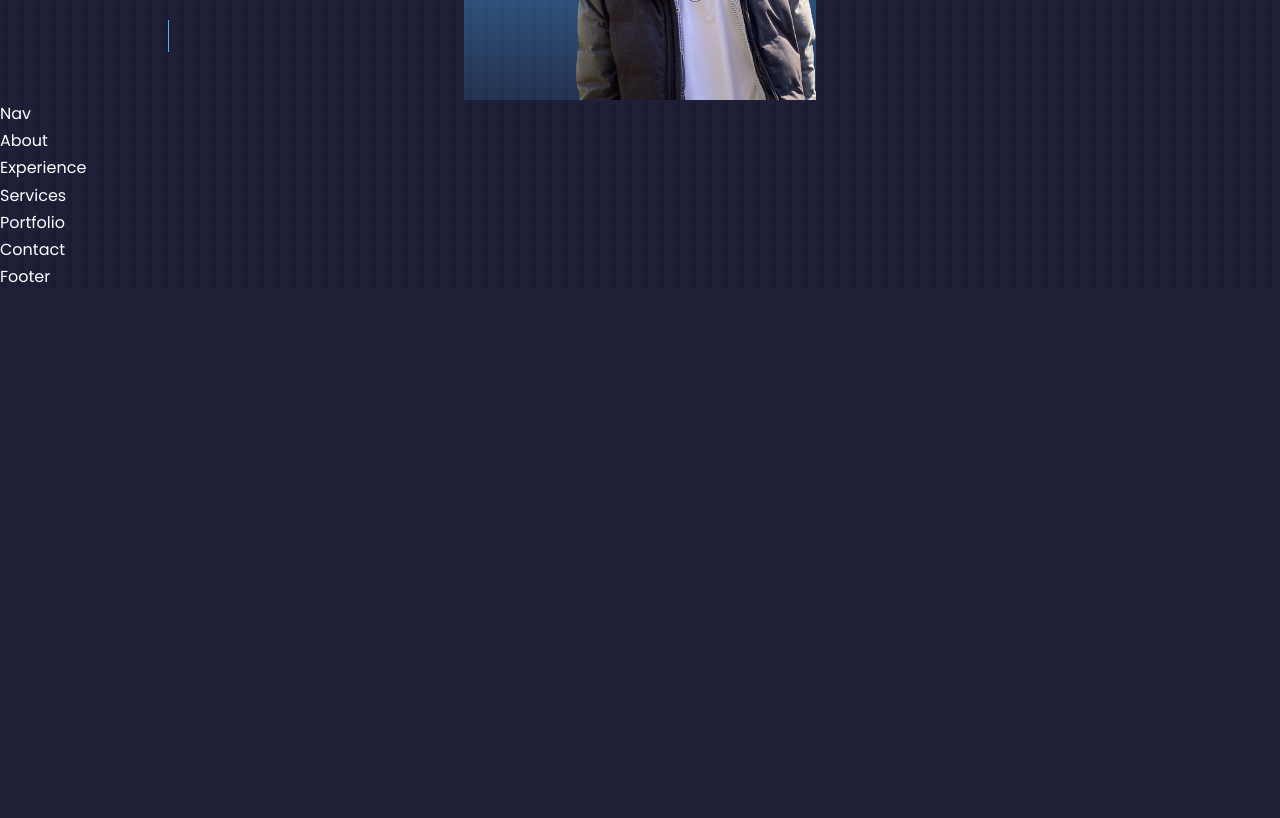
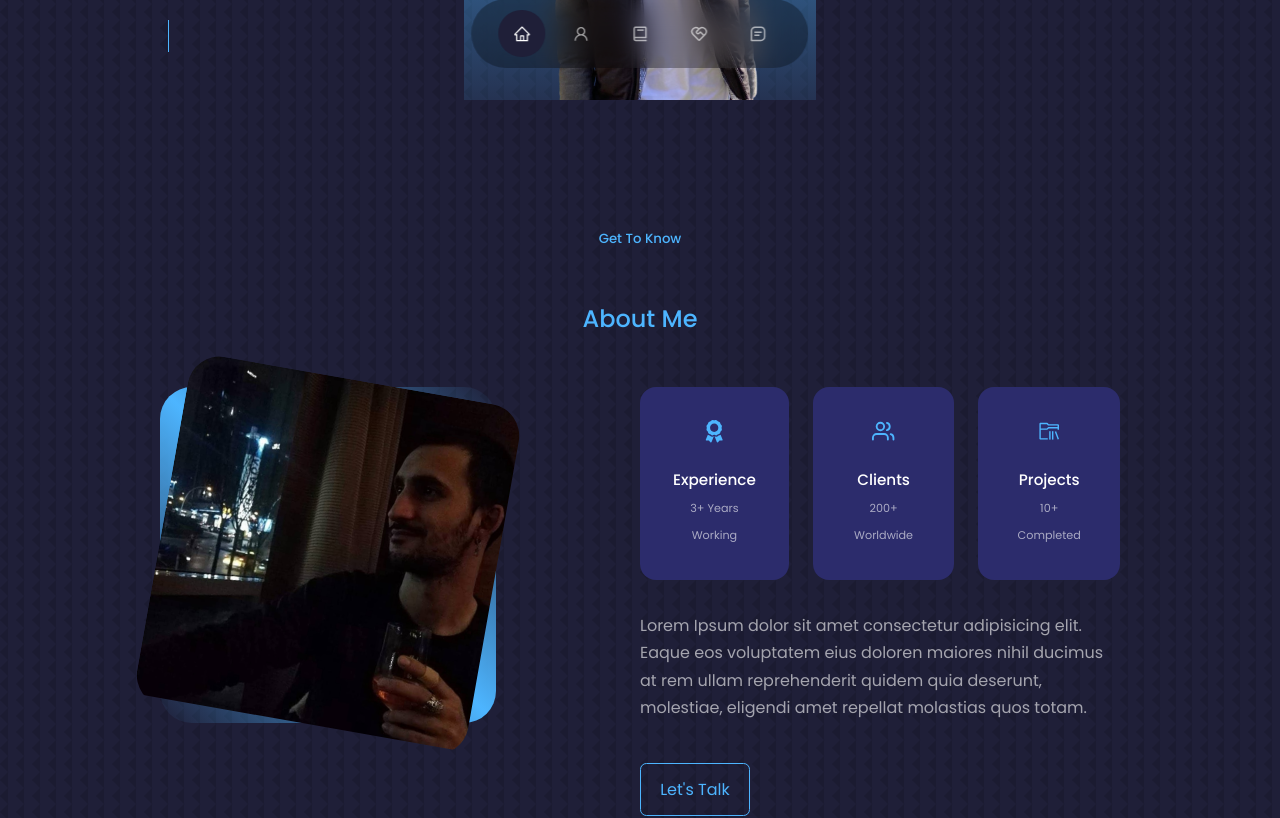
Before and after one commit to mrtksknn/mert-portfolio, a React (Create React App) app: page / in a window 1280 px wide. Shown: the part 700-1518 px from the top of the page. Before the commit the page ends 990 px from the top, so only its background shows below. Built offline with nearby package versions, Linux system fonts and the light colour scheme.

Commit message:
created and done nav and about section

```diff
--- a/src/components/about/About.js
+++ b/src/components/about/About.js
@@ -1,9 +1,55 @@
+/* eslint-disable jsx-a11y/img-redundant-alt */
 import React from 'react';
 import './about.css';
+import ME from '../../assets/meAbout.jpg';
+import {FaAward} from 'react-icons/fa';
+import {FiUsers} from 'react-icons/fi';
+import {VscFolderLibrary} from 'react-icons/vsc';
 
 const About = () => {
   return (
-    <div>About</div>
+    <section id='about'>
+      <h5>Get To Know</h5>
+      <h2>About Me</h2>
+
+      <div className='container about__container'>
+        <div className='about__me'>
+          <div className='about__me-image'>
+            <img alt="About-Image" src={ME} />
+          </div>
+        </div>
+
+        <div className='about__content'>
+        <div className='about__cards'>
+          <article className='about__card'>
+            <FaAward className='about__icon' />
+            <h5>Experience</h5>
+            <small>3+ Years Working</small>
+          </article>
+
+          <article className='about__card'>
+            <FiUsers className='about__icon' />
+            <h5>Clients</h5>
+            <small>200+ Worldwide</small>
+          </article>
+
+          <article className='about__card'>
+            <VscFolderLibrary className='about__icon' />
+            <h5>Projects</h5>
+            <small>10+ Completed</small>
+          </article>
+        </div>
+
+        <p>
+          Lorem Ipsum dolor sit amet consectetur adipisicing elit. Eaque eos voluptatem eius doloren
+          maiores nihil ducimus at rem ullam reprehenderit quidem quia deserunt, molestiae, eligendi
+          amet repellat molastias quos totam.
+        </p>
+
+        <a href="#contact" className='btn btn-primary'>Let's Talk</a>
+        </div>
+      </div>
+    </section>
   )
 }
 
--- a/src/components/about/about.css
+++ b/src/components/about/about.css
@@ -0,0 +1,118 @@
+#about {
+   display: flex;
+   flex-direction: column;
+   align-items: center;
+}
+
+.about__container {
+  display: grid;
+  grid-template-columns: 35% 50%;
+  gap: 15%;
+}
+
+.about__me {
+  width: 100%;
+  aspect-ratio: 1/1;
+  border-radius: 2rem;
+  background: linear-gradient(
+    45deg,
+    transparent,
+    var(--color-primary),
+    transparent
+  );
+  display: grid;
+  place-items: center;
+}
+
+.about__me-image {
+  border-radius: 2rem;
+  overflow: hidden;
+  transform: rotate(10deg);
+  transition: var(--transition);
+}
+
+.about__me-image > img {
+  width: 120%;
+}
+
+.about__me-image:hover {
+  transform: rotate(0);
+}
+
+.about__cards {
+  display: grid;
+  grid-template-columns: repeat(3, 1fr);
+  gap: 1.5rem;
+}
+
+.about__card {
+  background: var(--color-bg-variant);
+  border: 1px solid transparent;
+  border-radius: 1rem;
+  padding: 2rem;
+  text-align: center;
+}
+
+.about__card:hover {
+  background: transparent;
+  border-color: var(--color-primary-variant);
+  cursor: default;
+}
+
+.about__icon {
+  color: var(--color-primary);
+  font-size: 1.4rem;
+  margin-bottom: 1rem;
+}
+
+.about__card h5 {
+  font-size: 0.95rem;
+}
+
+.about__card small {
+  font-size: 0.7rem;
+  color: var(--color-light);
+}
+
+.about__content p {
+  margin: 2rem 0 2.6rem;
+  color: var(--color-light);
+}
+
+/* =========== MEDIA QUERIES (MEDIUM DEVICES) ============ */
+@media screen and (max-width: 1024px) {
+  .about__container {
+    grid-template-columns: 1fr;
+    gap: 0;
+  }
+
+  .about__me {
+    width: 50%;
+    margin: 2rem auto 4rem;
+  }
+
+  .about__content p {
+    margin: 1rem 0 1.5rem;
+  }
+}
+
+/* =========== MEDIA QUERIES (SMALL DEVICES) ============ */
+@media screen and (max-width: 600px) {
+  .about__me {
+    width: 65%;
+    margin: 0 auto 3rem;
+  }
+
+  .about__cards {
+    grid-template-columns: 1fr 1fr;
+    gap: 1rem;;
+  }
+
+  .about__content {
+    text-align: center;
+  }
+
+  .about__content p {
+    margin: 1.5rem 0;
+  }
+}
--- a/src/components/contact/Contact.js
+++ b/src/components/contact/Contact.js
@@ -3,7 +3,7 @@
 
 const Contact = () => {
   return (
-    <div>Contact</div>
+    <section id='contact'>About</section>
   )
 }
 
--- a/src/components/experience/Experience.js
+++ b/src/components/experience/Experience.js
@@ -3,7 +3,7 @@
 
 const Experience = () => {
   return (
-    <div>Experience</div>
+    <section id='experience'>About</section>
   )
 }
 
--- a/src/components/header/header.css
+++ b/src/components/header/header.css
@@ -50,6 +50,10 @@
   padding-top: 3rem;
 }
 
+.me > img {
+  width: 100%;
+}
+
 /* ========== SCROLL DOWN =========== */
 .scroll-down {
   position: absolute;
--- a/src/components/nav/Nav.js
+++ b/src/components/nav/Nav.js
@@ -1,9 +1,47 @@
-import React from 'react';
+/* eslint-disable jsx-a11y/anchor-is-valid */
+import React, { useState } from 'react';
 import './nav.css';
+import {AiOutlineHome} from 'react-icons/ai';
+import {AiOutlineUser} from 'react-icons/ai';
+import {BiBook} from 'react-icons/bi';
+import {RiServiceLine} from 'react-icons/ri';
+import {BiMessageSquareDetail} from 'react-icons/bi';
 
 const Nav = () => {
+  const [activeNav, setActiveNav] = useState('#');
   return (
-    <div>Nav</div>
+    <nav>
+      <a href="#"
+        onClick={() => setActiveNav('#')}
+        className={activeNav === '#' ? 'active' : ''}
+      >
+        <AiOutlineHome />
+      </a>
+      <a href="#about"
+        onClick={() => setActiveNav('#about')}
+        className={activeNav === '#about' ? 'active' : ''}
+      >
+        <AiOutlineUser />
+      </a>
+      <a href="#experience"
+        onClick={() => setActiveNav('#experience')}
+        className={activeNav === '#experience' ? 'active' : ''}
+      >
+        <BiBook />
+      </a>
+      <a href="#services"
+        onClick={() => setActiveNav('#services')}
+        className={activeNav === '#services' ? 'active' : ''}
+      >
+        <RiServiceLine />
+      </a>
+      <a href="#contact"
+        onClick={() => setActiveNav('#contact')}
+        className={activeNav === '#contact' ? 'active' : ''}
+      >
+        <BiMessageSquareDetail />
+      </a>
+    </nav>
   )
 }
 
--- a/src/components/nav/nav.css
+++ b/src/components/nav/nav.css
@@ -0,0 +1,33 @@
+nav {
+  background: rgba(0, 0, 0, 0.3);
+  width: max-content;
+  display: block;
+  padding: 0.7rem 1.7rem;
+  z-index: 2;
+  position: fixed;
+  left: 50%;
+  transform: translateX(-50%);
+  bottom: 2rem;
+  display: flex;
+  gap: 0.8rem;
+  border-radius: 3rem;
+  backdrop-filter: blur(15px);
+}
+
+nav a {
+  background: transparent;
+  padding: 0.9rem;
+  border-radius: 50%;
+  display: flex;
+  color: var(--color-light);
+  font-size: 1.1rem;
+}
+
+nav a:hover {
+  background: rgba(0, 0, 0, 0.3);
+}
+
+nav a.active {
+  background: var(--color-bg);
+  color: var(--color-white);
+}
--- a/src/components/portfolio/Portfolio.js
+++ b/src/components/portfolio/Portfolio.js
@@ -3,7 +3,7 @@
 
 const Portfolio = () => {
   return (
-    <div>Portfolio</div>
+    <section id='portfolio'>About</section>
   )
 }
 
--- a/src/components/services/Services.js
+++ b/src/components/services/Services.js
@@ -3,7 +3,7 @@
 
 const Services = () => {
   return (
-    <div>Services</div>
+    <section id='services'>Services</section>
   )
 }
 
--- a/src/index.css
+++ b/src/index.css
@@ -61,6 +61,7 @@
 
 section {
   margin-top: 8rem;
+  height: 100vh;
 }
 
 section > h2,
```
Also changed, not shown: src/assets/meAbout.jpg (added).
